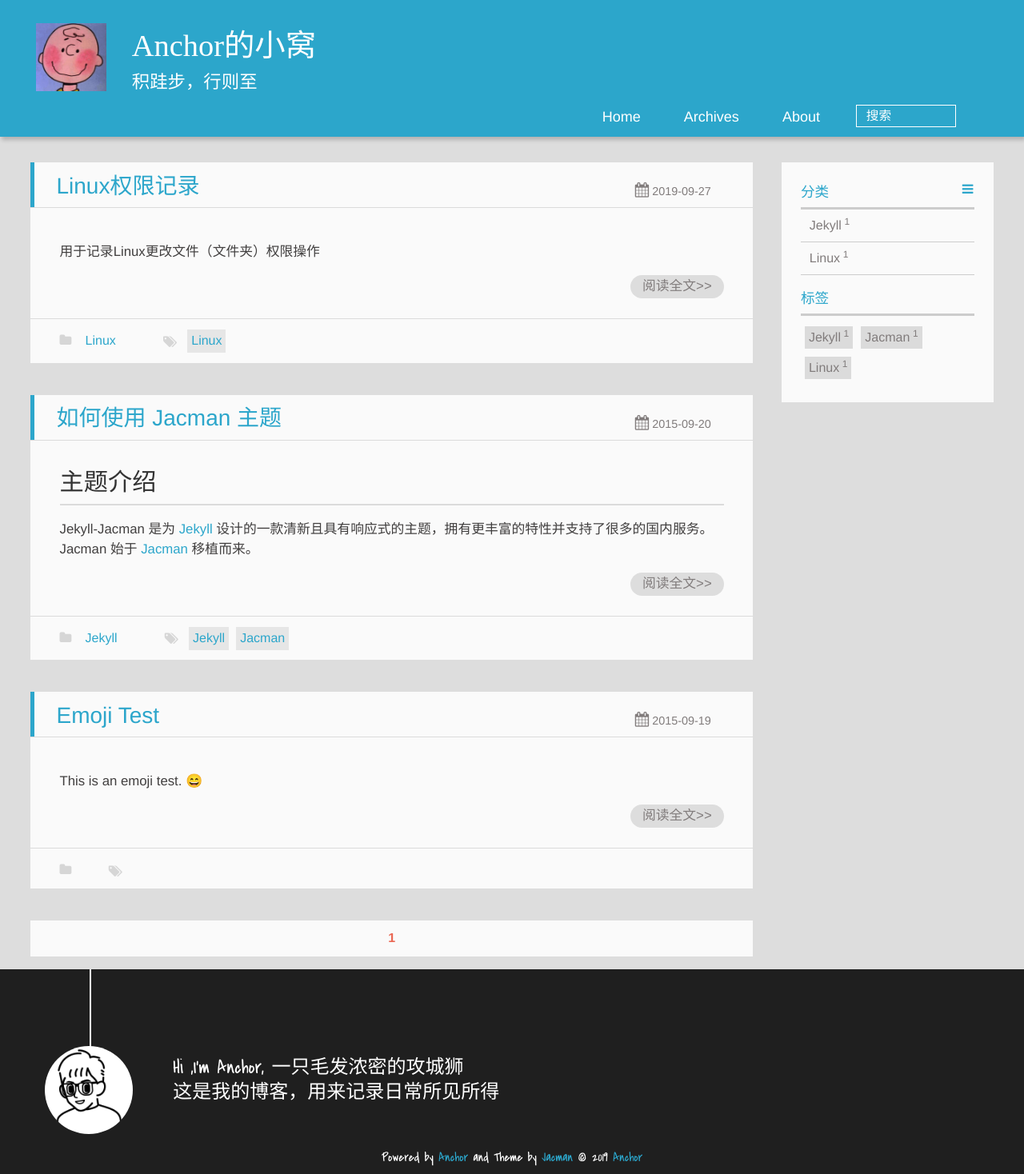
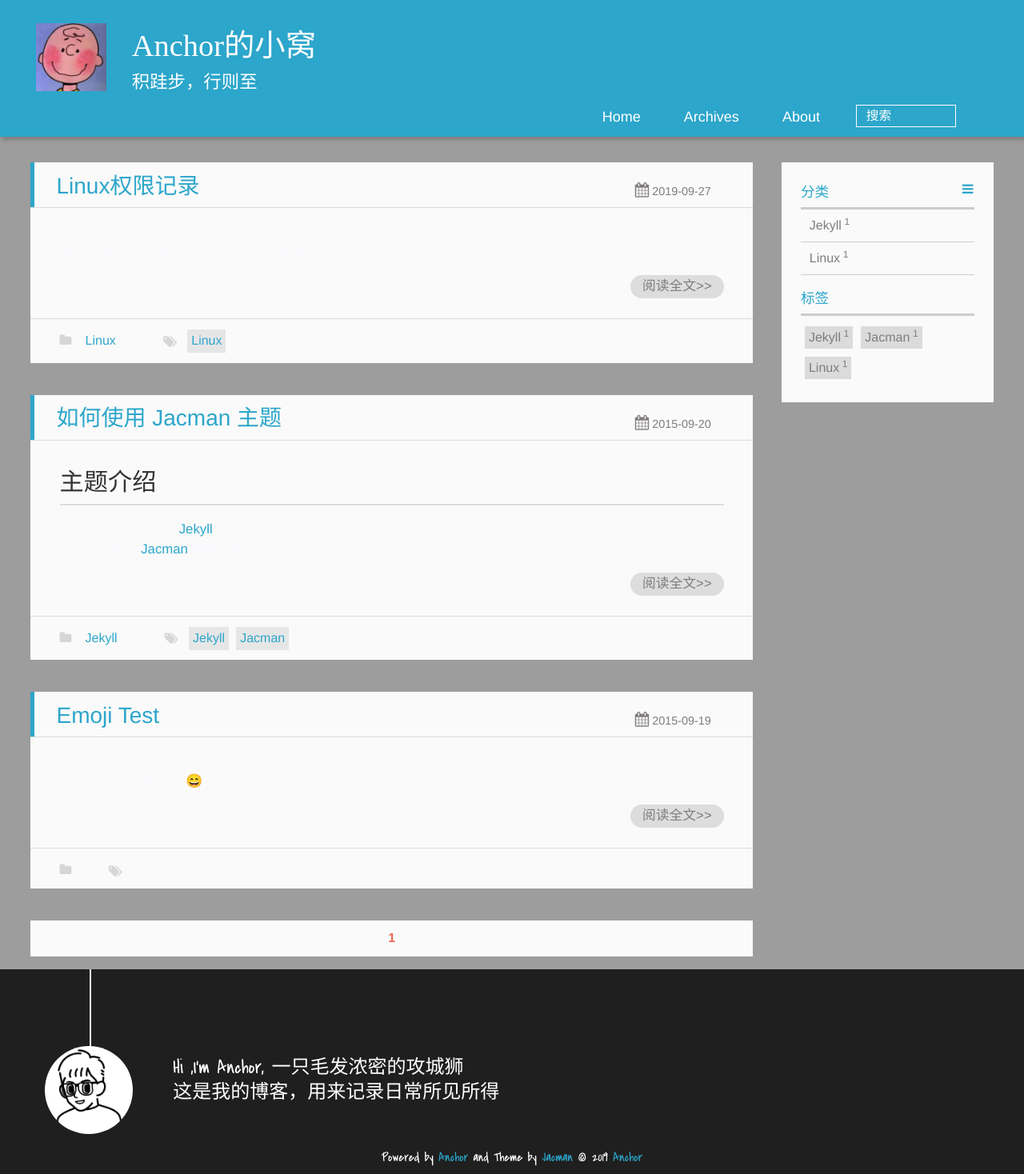
Before and after one commit to memorate/memorate.github.io, a Jekyll site: the page built from index.html, in a window 1280 px wide. Shown: the whole page at 80% size. Built offline with Jekyll 4.4.1, drawn with Linux system fonts in a browser that asks for light colours; emoji names are drawn with the system emoji font; the list of posts is cut into pages by our own code.

Commit message:
latest code update on 2019-10-10 08:53

```diff
--- a/assets/css/style.css
+++ b/assets/css/style.css
@@ -69,7 +69,8 @@ a img {
 }
 
 body {
-    background: #ddd;
+    /*background: #ddd;*/
+    background: #9d9d9d;
     font-family: "Helvetica Neue", "Helvetica", "Microsoft YaHei", "WenQuanYi Micro Hei", Arial, sans-serif;
     font-size: 100%;
     color: #817c7c;
@@ -986,7 +987,8 @@ article header.article-info > p.article-time:before {
 
 article .article-content {
     padding: 1.5em 4%;
-    color: #413f3f;
+    /*color: #413f3f;*/
+    color: #f8f8fd;
     font-size: 105%;
 }
 
```
